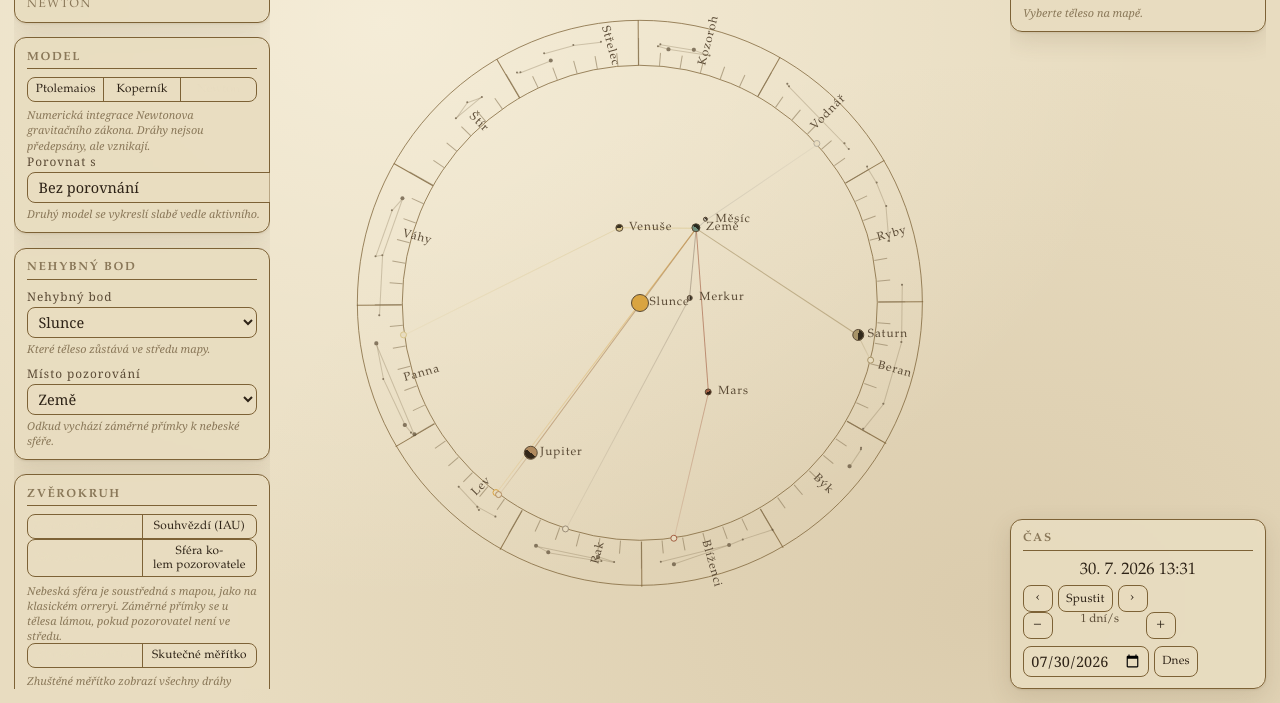
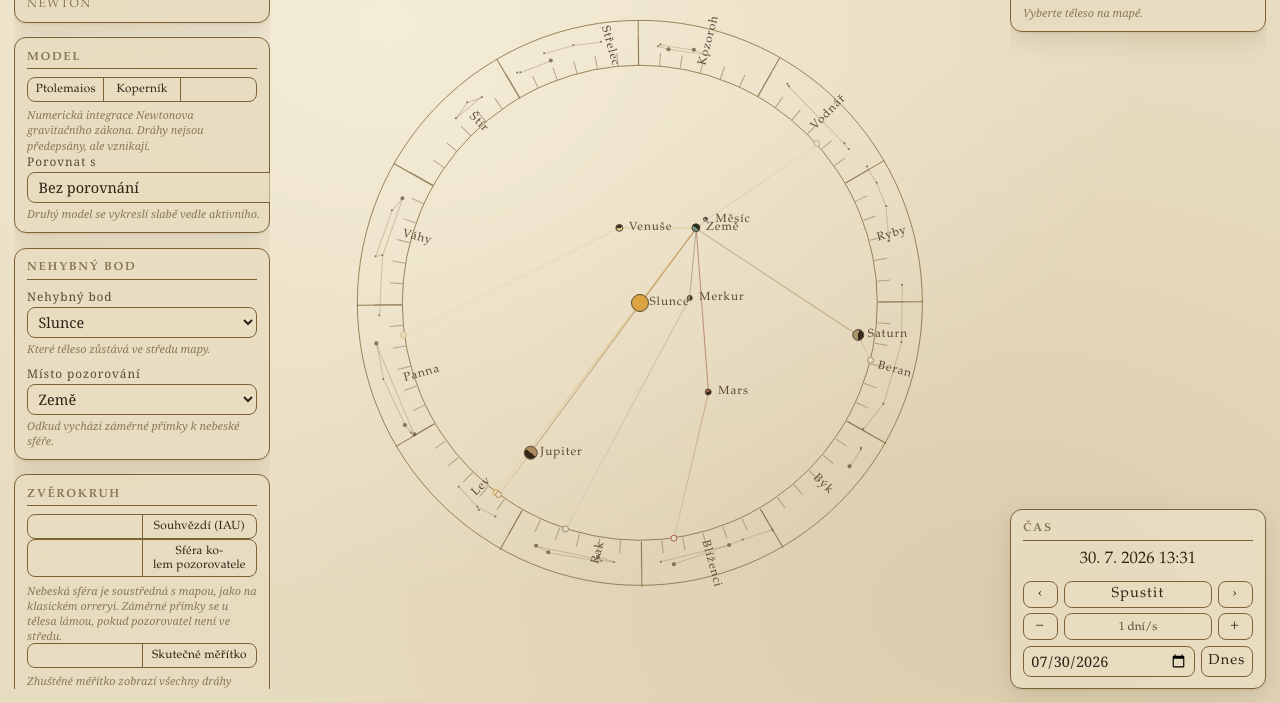
Before and after one commit to richardLipka/ptolemy_copernicus_newton, a website built with Vite: page index.html in a window 1280 px wide. Shown: the part 97-800 px from the top of the page. Built offline with nearby package versions, Linux system fonts and the light colour scheme.

Commit message:
Align the time panel and the overlay toggles
Time controls now share one grid instead of three independent flex rows. The four
steppers sit in fixed columns down the edges and whatever falls between them — the
play button, the rate readout, the date field — takes all the remaining width. Laid
out as separate rows each had sized to its own content, so nothing lined up and the
panel's width went unused: play and the rate readout now measure the same 180px and
share the same insets, and the corner buttons align to the pixel.

The rate readout gained the same border and radius as the buttons either side, so
minus / value / plus reads as one control rather than two buttons with a caption
between them.

Overlay toggles become a two-column block. As a wrapping flex row their labels are
uneven enough to leave a ragged right edge, and the fourth toggle is absent for the
one engine with no machinery to show. An odd one out now spans both columns, so the
block ends square whether there are three or four: verified 4 x 123px in a 2x2, and
3 with the last at the full 252px.

Clear-trails and the notes run the full panel width to match.

```diff
--- a/src/render/theme/shell.css
+++ b/src/render/theme/shell.css
@@ -306,10 +306,59 @@
 
   /* A square button for the transport and rate steppers. */
   .icon-button {
-    min-width: 1.9rem;
     text-align: center;
     padding-inline: 0.35rem;
     font-family: var(--face-numeric);
+  }
+
+  /*
+   * Transport and rate rows share one set of column tracks, so the four corner
+   * steppers line up in two clean columns and whatever sits between them — the
+   * play button, the rate readout — takes all the width that is left. Laid out as
+   * separate flex rows they each sized to their own content and came out ragged.
+   */
+  .control-grid {
+    display: grid;
+    grid-template-columns: 2.2rem minmax(0, 1fr) 2.2rem;
+    gap: 0.35rem;
+    align-items: stretch;
+  }
+
+  /* Anything that should run the full width of the grid. */
+  .control-grid__wide {
+    grid-column: 1 / -1;
+  }
+
+  /* The date field and its "today" button: field takes the slack. */
+  .control-grid__split {
+    grid-column: 1 / -1;
+    display: grid;
+    grid-template-columns: minmax(0, 1fr) auto;
+    gap: 0.35rem;
+  }
+
+  .control-grid input[type='date'] {
+    min-width: 0;
+    width: 100%;
+  }
+
+  /*
+   * Overlay toggles as a two-column block rather than a wrapping row, which
+   * left a ragged edge whenever a label wrapped or the fourth toggle was absent.
+   * An odd one out spans both columns so the block always ends square.
+   */
+  .toggle-grid {
+    display: grid;
+    grid-template-columns: repeat(2, minmax(0, 1fr));
+    gap: 0.35rem;
+  }
+
+  .toggle-grid > :last-child:nth-child(odd) {
+    grid-column: 1 / -1;
+  }
+
+  .toggle-grid button {
+    width: 100%;
   }
 
   /* --- readouts ---------------------------------------------------------- */
@@ -341,12 +390,17 @@
   }
 
   .rate-readout {
+    display: grid;
+    place-items: center;
     font-family: var(--face-numeric);
     font-variant-numeric: tabular-nums;
     font-size: var(--size-label);
     color: var(--text);
-    min-width: 5.2rem;
     text-align: center;
+    /* Matches the buttons either side so the row reads as one control. */
+    border: var(--line-fine) solid var(--panel-edge);
+    border-radius: var(--control-radius);
+    background: color-mix(in srgb, var(--panel-surface) 35%, transparent);
   }
 
   /* --- events ------------------------------------------------------------ */
--- a/src/ui/controls.ts
+++ b/src/ui/controls.ts
@@ -167,7 +167,10 @@ export function renderControls(container: HTMLElement, store: Store): void {
 
   const harnessPanel = panel(t('harness.label'));
 
-  const toggles = el('div', 'button-row');
+  // A two-column block rather than a wrapping row: with three or four toggles of
+  // uneven label length, a flex row left a ragged right edge. An odd one out
+  // spans both columns so the block always ends square.
+  const toggles = el('div', 'toggle-grid');
   toggles.append(
     toggleButton(t('view.orbits'), state.showOrbits, () => store.toggle('showOrbits')),
     toggleButton(t('view.sightlines'), state.showSightLines, () =>
@@ -212,6 +215,7 @@ export function renderControls(container: HTMLElement, store: Store): void {
     const clear = el('button', undefined, t('harness.clearTrails'));
     clear.type = 'button';
     clear.disabled = store.trails.size === 0;
+    clear.style.width = '100%';
     clear.addEventListener('click', () => store.clearTrails());
     harnessPanel.appendChild(clear);
   }
--- a/src/ui/timeDock.ts
+++ b/src/ui/timeDock.ts
@@ -25,12 +25,12 @@ export function renderTimeDock(container: HTMLElement, store: Store): TimeDock {
 
   const card = panel(t('time.label'));
 
-  const clock = el('div', 'clock');
-  card.appendChild(clock);
-
-  // --- transport ---------------------------------------------------------
-
-  const transport = el('div', 'button-row');
+  /*
+   * One grid for the whole panel, so the transport and rate rows share column
+   * tracks: the four steppers line up in two columns down the edges, and the
+   * play button, the clock and the rate readout take all the width between them.
+   */
+  const grid = el('div', 'control-grid');
 
   const iconButton = (
     label: string,
@@ -47,21 +47,20 @@ export function renderTimeDock(container: HTMLElement, store: Store): TimeDock {
     return button;
   };
 
-  transport.append(
+  const clock = el('div', 'clock control-grid__wide');
+  grid.appendChild(clock);
+
+  // --- transport ---------------------------------------------------------
+
+  const playPause = el('button', undefined, state.playing ? t('time.pause') : t('time.play'));
+  playPause.type = 'button';
+  playPause.addEventListener('click', () => store.togglePlay());
+
+  grid.append(
     iconButton('‹', t('time.stepBack'), () => store.stepDays(-1)),
-    (() => {
-      const playPause = el(
-        'button',
-        undefined,
-        state.playing ? t('time.pause') : t('time.play'),
-      );
-      playPause.type = 'button';
-      playPause.addEventListener('click', () => store.togglePlay());
-      return playPause;
-    })(),
+    playPause,
     iconButton('›', t('time.stepForward'), () => store.stepDays(1)),
   );
-  card.appendChild(transport);
 
   // --- rate --------------------------------------------------------------
   //
@@ -69,25 +68,17 @@ export function renderTimeDock(container: HTMLElement, store: Store): TimeDock {
   // spans a factor of 1600, and the buttons make the extremes reachable without
   // making the middle fiddly.
 
-  const rateRow = el('div', 'button-row');
-  rateRow.append(
-    iconButton(
-      '−',
-      t('time.slower'),
-      () => store.stepRate(-1),
-      !store.canSlowDown,
-    ),
-    (() => {
-      const readout = el(
-        'div',
-        'rate-readout',
-        `${formatNumber(state.rateDaysPerSecond, state.rateDaysPerSecond < 1 ? 2 : 0)} ${t('time.rate.unit')}`,
-      );
-      return readout;
-    })(),
+  const rate = el(
+    'div',
+    'rate-readout',
+    `${formatNumber(state.rateDaysPerSecond, state.rateDaysPerSecond < 1 ? 2 : 0)} ${t('time.rate.unit')}`,
+  );
+
+  grid.append(
+    iconButton('−', t('time.slower'), () => store.stepRate(-1), !store.canSlowDown),
+    rate,
     iconButton('+', t('time.faster'), () => store.stepRate(1), !store.canSpeedUp),
   );
-  card.appendChild(rateRow);
 
   // --- jump --------------------------------------------------------------
 
@@ -100,14 +91,15 @@ export function renderTimeDock(container: HTMLElement, store: Store): TimeDock {
     if (dateInput.valueAsDate) store.setJulianDate(jdFromDate(dateInput.valueAsDate));
   });
 
-  const jumpRow = el('div', 'button-row');
-  jumpRow.style.marginTop = '0.4rem';
   const today = el('button', undefined, t('time.today'));
   today.type = 'button';
   today.addEventListener('click', () => store.jumpToDate(new Date()));
-  jumpRow.append(dateInput, today);
-  card.appendChild(jumpRow);
 
+  const jump = el('div', 'control-grid__split');
+  jump.append(dateInput, today);
+  grid.appendChild(jump);
+
+  card.appendChild(grid);
   container.appendChild(card);
 
   return { dateInput, clock };
```
